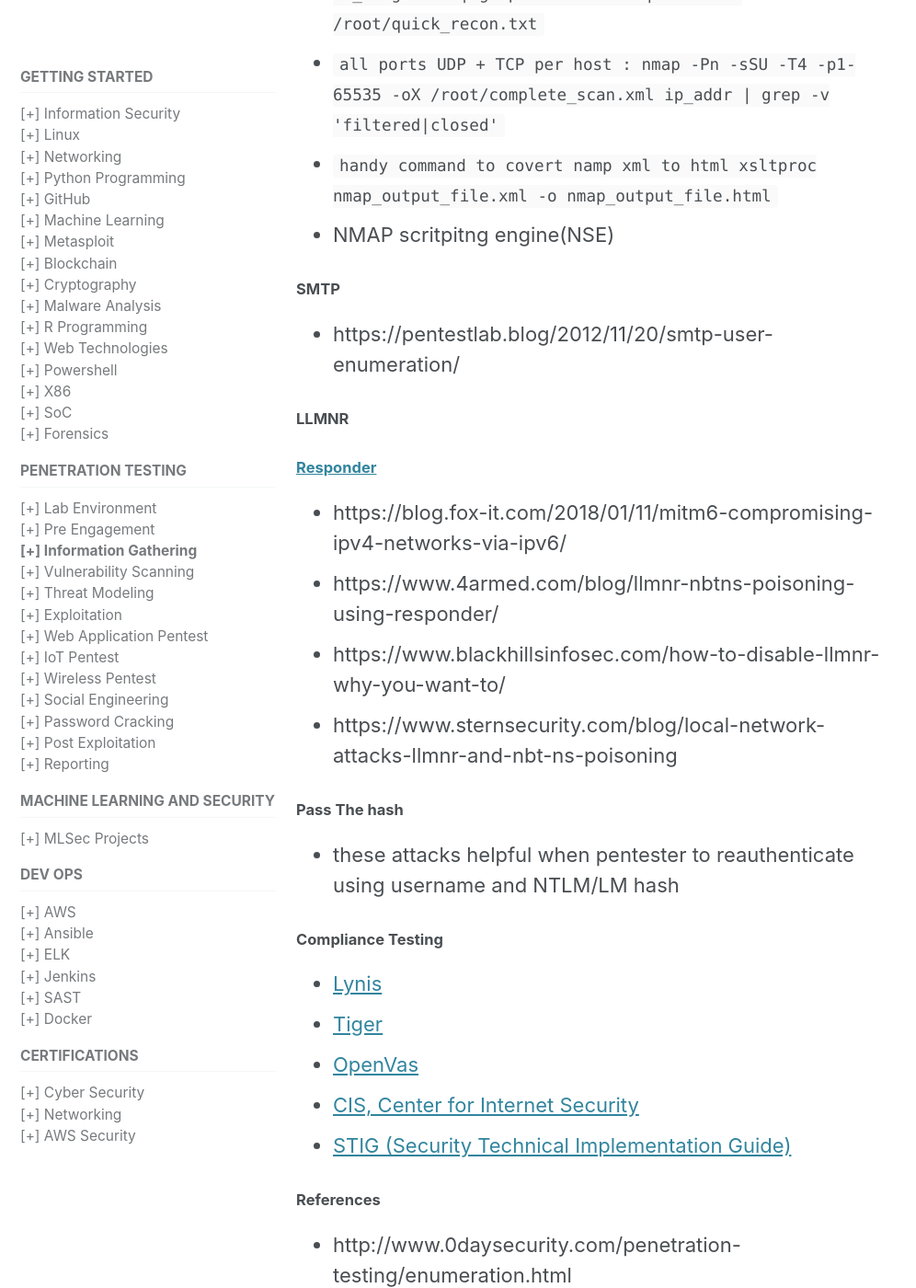
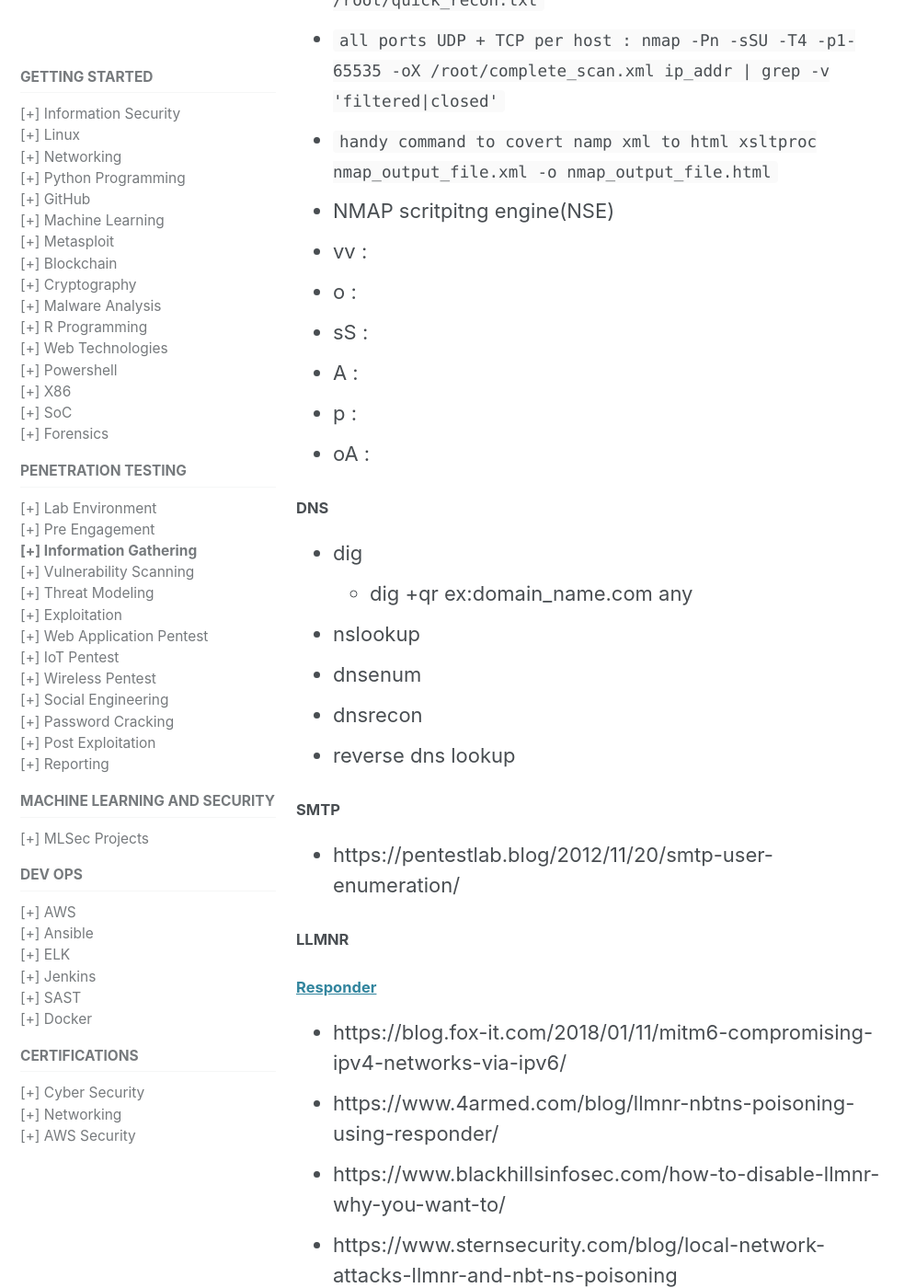
Before and after one commit to mohareti/cyberlab, a Jekyll site: the page built from _pentest/02_info-gathering.md, in a window 1280 px wide and 1400 px high, scrolled down 2341 px. Shown: the whole window at 92% size, without its empty margins (0-996 px from the left). Built offline with Jekyll 4.4.1, drawn with Linux system fonts in a browser that asks for light colours; cached includes are drawn as plain includes; nearby versions of some CDN libraries.

Commit message:
Update 02_info-gathering.md

````diff
--- a/_pentest/02_info-gathering.md
+++ b/_pentest/02_info-gathering.md
@@ -60,6 +60,20 @@ toc: true
 - ``` all ports UDP + TCP per host : nmap -Pn -sSU -T4 -p1-65535 -oX /root/complete_scan.xml ip_addr | grep -v 'filtered|closed' ```
 - ``` handy command to covert namp xml to html xsltproc nmap_output_file.xml -o nmap_output_file.html ```
 - NMAP scritpitng engine(NSE)
+- vv :
+- o :
+- sS :
+- A :
+- p :
+- oA :
+
+##### DNS
+- dig
+   - dig +qr ex:domain_name.com any
+- nslookup
+- dnsenum
+- dnsrecon
+- reverse dns lookup
 
 ##### SMTP
 - https://pentestlab.blog/2012/11/20/smtp-user-enumeration/
````
Also changed, not shown: other parts of _pentest/02_info-gathering.md (+1 -1 lines).
